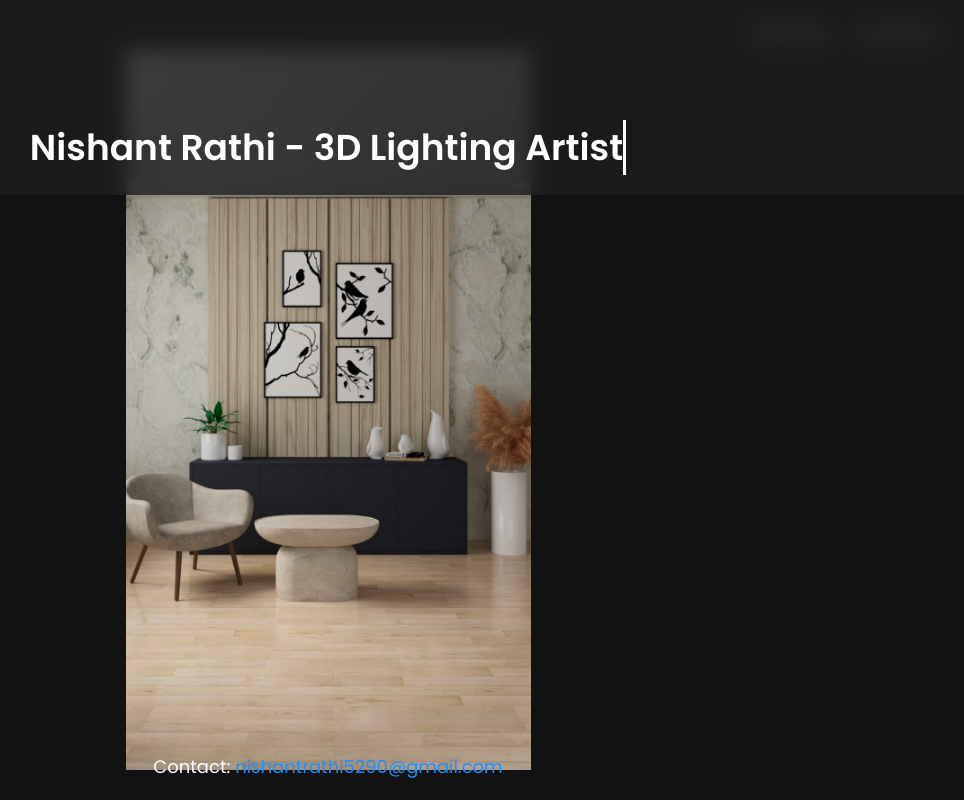
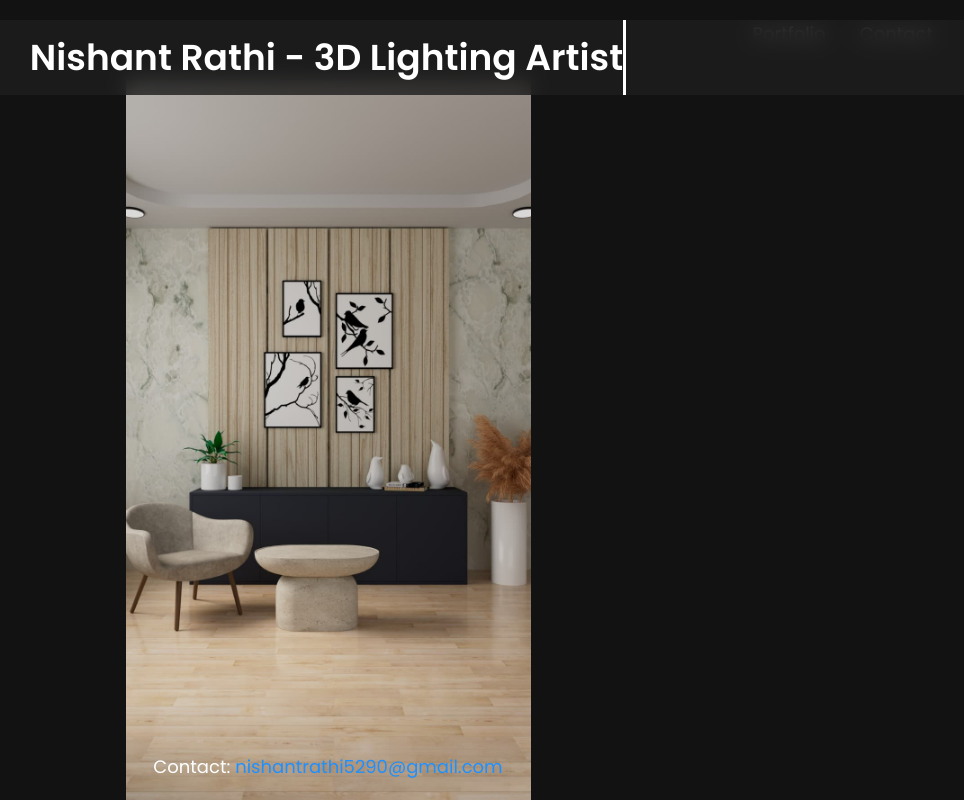
Before and after one commit to nrathi1997/portfolio, a plain HTML site: page index.html in a window 1280 px wide. Shown: the whole page, without its empty margins (312-1276 px from the left). Drawn offline with Linux system fonts and the light colour scheme.

Commit message:
Update index.html

```diff
--- a/index.html
+++ b/index.html
@@ -22,14 +22,24 @@
         header {
             position: fixed;
             width: 100%;
-            top: 0;
+            top: 20px;
             left: 0;
-            padding: 20px;
             font-size: 28px;
             font-weight: bold;
             background-color: rgba(30, 30, 30, 0.8);
             backdrop-filter: blur(10px);
             z-index: 1000;
+        }
+        .typewriter {
+            font-size: 36px;
+            font-weight: bold;
+            white-space: nowrap;
+            overflow: hidden;
+            border-right: 3px solid white;
+            width: fit-content;
+            margin-left: auto;
+            margin-right: auto;
+            padding: 10px 0;
         }
         nav {
             position: fixed;
@@ -54,7 +64,7 @@
             justify-content: center;
             overflow: hidden;
             position: relative;
-            margin-top: 50px;
+            margin-top: 80px;
         }
         .carousel img {
             width: auto;
@@ -72,17 +82,6 @@
         .carousel img:hover {
             transform: scale(1.1);
             filter: brightness(1.2);
-        }
-        .typewriter {
-            font-size: 36px;
-            font-weight: bold;
-            margin-top: 100px;
-            white-space: nowrap;
-            overflow: hidden;
-            border-right: 3px solid white;
-            width: fit-content;
-            margin-left: auto;
-            margin-right: auto;
         }
         footer {
             position: fixed;
```
